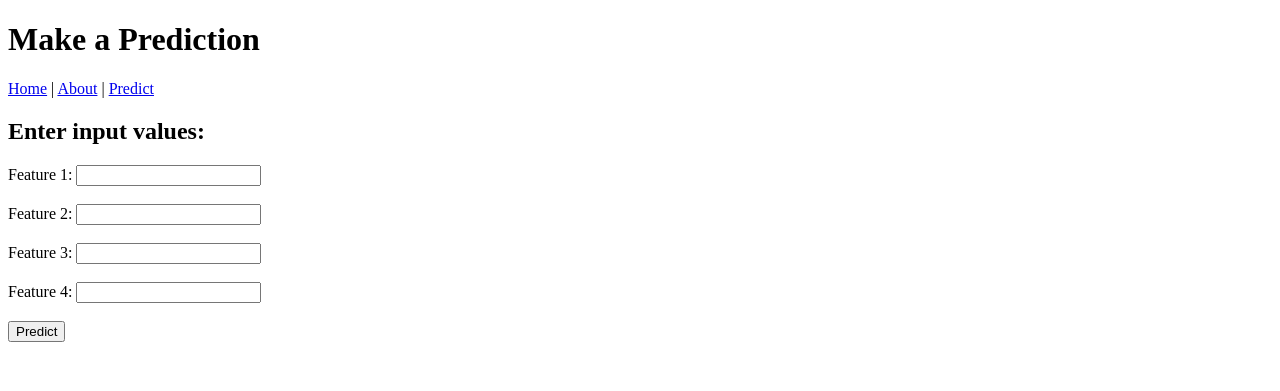
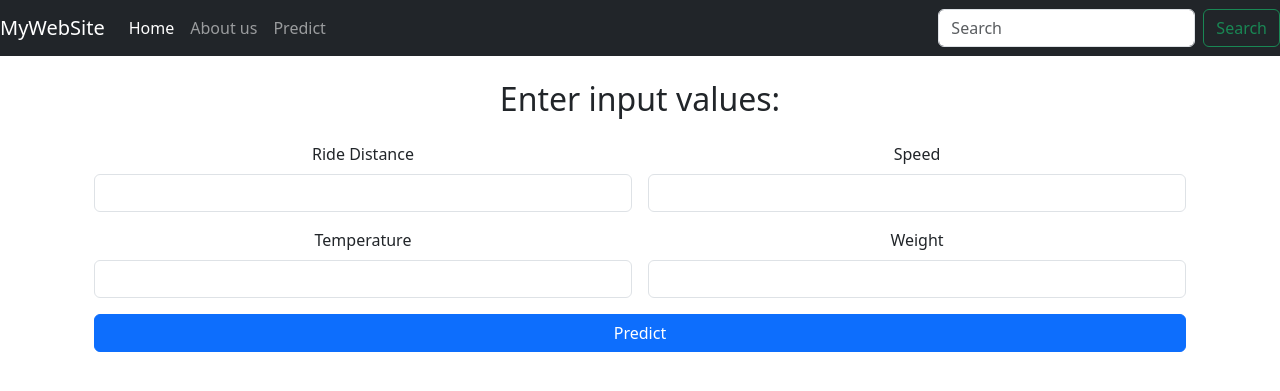
Before and after one commit to aakash2266/Data-Science, a Flask app: page /predict in a window 1280 px wide. Shown: the top 391 px of the page. Run offline with Flask 3, Linux system fonts and the light colour scheme; parts of the project's set-up code (start-up, migrations or seed data) failed here and were passed over.

Commit message:
bs5 used

```diff
--- /dev/null
+++ b/flask app/templates/base.html
@@ -0,0 +1,98 @@
+<!doctype html>
+<html lang="en">
+    <head>
+        <title>
+            {% block title %}
+            Home
+            {% endblock %}
+        </title>
+        <!-- Required meta tags -->
+        <meta charset="utf-8" />
+        <meta
+            name="viewport"
+            content="width=device-width, initial-scale=1, shrink-to-fit=no"
+        />
+
+        <!-- Bootstrap CSS v5.2.1 -->
+        <link
+            href="https://cdn.jsdelivr.net/npm/bootstrap@5.3.2/dist/css/bootstrap.min.css"
+            rel="stylesheet"
+            integrity="sha384-T3c6CoIi6uLrA9TneNEoa7RxnatzjcDSCmG1MXxSR1GAsXEV/Dwwykc2MPK8M2HN"
+            crossorigin="anonymous"
+        />
+    </head>
+
+    <body>
+        <header>
+            <nav
+                class="navbar navbar-expand-md navbar-dark bg-dark "
+            >
+                <a class="navbar-brand" href="/">MyWebSite</a>
+                <button
+                    class="navbar-toggler d-lg-none"
+                    type="button"
+                    data-bs-toggle="collapse"
+                    data-bs-target="#collapsibleNavId"
+                    aria-controls="collapsibleNavId"
+                    aria-expanded="false"
+                    aria-label="Toggle navigation"
+                ></button>
+                <div class="collapse navbar-collapse" id="collapsibleNavId">
+                    <ul class="navbar-nav me-auto mt-2 mt-lg-0">
+                        <li class="nav-item">
+                            <a class="nav-link active" href="/" aria-current="page"
+                                >Home <span class="visually-hidden">(current)</span></a
+                            >
+                        </li>
+                        <li class="nav-item">
+                            <a class="nav-link" href="/about">About us</a>
+                        </li>
+                        <li class="nav-item">
+                            <a class="nav-link" href="/predict">Predict</a>
+                        </li>
+
+                    </ul>
+                    <form class="d-flex my-2 my-lg-0">
+                        <input
+                            class="form-control me-sm-2"
+                            type="text"
+                            placeholder="Search"
+                        />
+                        <button class="btn btn-outline-success my-2 my-sm-0" type="submit">
+                            Search
+                        </button>
+                    </form>
+                </div>
+            </nav>
+
+        </header>
+        <main>
+
+        <div class="container ">
+                <div class="row align-items-center ">
+                    <div class="col text-center ">
+                        {% block main %}
+
+                        {% endblock %}
+
+                    </div>
+                </div>
+            </div>
+        </main>
+        <footer>
+            <!-- place footer here -->
+        </footer>
+        <!-- Bootstrap JavaScript Libraries -->
+        <script
+            src="https://cdn.jsdelivr.net/npm/@popperjs/core@2.11.8/dist/umd/popper.min.js"
+            integrity="sha384-I7E8VVD/ismYTF4hNIPjVp/Zjvgyol6VFvRkX/vR+Vc4jQkC+hVqc2pM8ODewa9r"
+            crossorigin="anonymous"
+        ></script>
+
+        <script
+            src="https://cdn.jsdelivr.net/npm/bootstrap@5.3.2/dist/js/bootstrap.min.js"
+            integrity="sha384-BBtl+eGJRgqQAUMxJ7pMwbEyER4l1g+O15P+16Ep7Q9Q+zqX6gSbd85u4mG4QzX+"
+            crossorigin="anonymous"
+        ></script>
+    </body>
+</html>
--- a/flask app/templates/predict.html
+++ b/flask app/templates/predict.html
@@ -1,35 +1,40 @@
-<!DOCTYPE html>
-<html>
-<head>
-    <title>Predict - Regression App</title>
-</head>
-<body>
-    <h1>Make a Prediction</h1>
+{% extends 'base.html' %}
+{% block title %}
+<h1 class="mt-4 mb-4 text-center">
+    Result Page
+</h1>
+{% endblock %}
 
-    <nav>
-        <a href="/">Home</a> |
-        <a href="/about">About</a> |
-        <a href="/predict">Predict</a>
-    </nav>
+{% block main %}
+<div class="container mt-4">
+    <h2 class="mb-4">Enter input values:</h2>
 
-    <h2>Enter input values:</h2>
+    <form action="/predict" method="post" class="row g-3">
 
-    <form action="/predict" method="post">
-        <label>Feature 1:</label>
-        <input type="number" step="any" name="feature1" required><br><br>
+        <div class="col-md-6">
+            <label class="form-label">Ride Distance</label>
+            <input type="number" step="any" name="feature1" class="form-control" required>
+        </div>
 
-        <label>Feature 2:</label>
-        <input type="number" step="any" name="feature2" required><br><br>
+        <div class="col-md-6">
+            <label class="form-label">Speed</label>
+            <input type="number" step="any" name="feature2" class="form-control" required>
+        </div>
 
-        <label>Feature 3:</label>
-        <input type="number" step="any" name="feature3" required><br><br>
+        <div class="col-md-6">
+            <label class="form-label">Temperature</label>
+            <input type="number" step="any" name="feature3" class="form-control" required>
+        </div>
 
-        <label>Feature 4:</label>
-        <input type="number" step="any" name="feature4" required><br><br>
+        <div class="col-md-6">
+            <label class="form-label">Weight</label>
+            <input type="number" step="any" name="feature4" class="form-control" required>
+        </div>
 
-        <!-- Add more inputs if your model needs them -->
+        <div class="col-12 mt-3">
+            <button type="submit" class="btn btn-primary w-100">Predict</button>
+        </div>
 
-        <button type="submit">Predict</button>
     </form>
-</body>
-</html>
+</div>
+{% endblock %}
```
Also changed, not shown: flask app/templates/about.html (+11 -13 lines), flask app/templates/index.html (+12 -15 lines), flask app/templates/result.html (+10 -17 lines).
